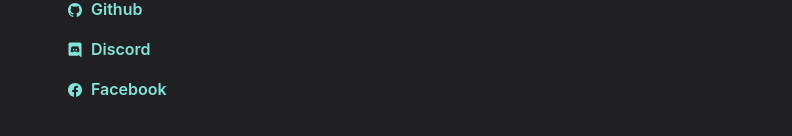
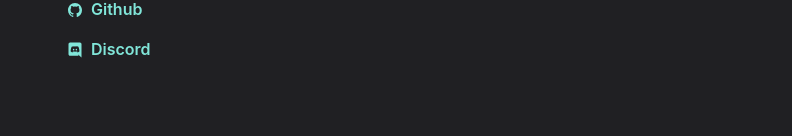
Before and after one commit to MuskanBartaula/portfolio, a Next.js app: page / in a window 1280 px wide. Shown: the part 682-818 px from the top of the page, without its empty margins (255-1047 px from the left). Built offline with nearby package versions, Linux system fonts and the light colour scheme.

Commit message:
Remove facebook link

```diff
--- a/pages/index.js
+++ b/pages/index.js
@@ -4,8 +4,7 @@ import Paragraph from "../components/paragraph"
 import { BioSection, BioYear } from "../components/bio"
 import {
     IoLogoGithub,
-    IoLogoDiscord,
-    IoLogoFacebook
+    IoLogoDiscord
 } from 'react-icons/io5'
 
 const Page = () => {
@@ -84,13 +83,6 @@ const Page = () => {
                             </Button>
                         </Link>
                     </ListItem>
-                    <ListItem>
-                        <Link href="https://www.facebook.com/MuskanMTD" target="_blank">
-                            <Button variant="ghost" colorScheme="teal" leftIcon={<Icon as={IoLogoFacebook} />}>
-                                Facebook
-                            </Button>
-                        </Link>
-                    </ListItem>
                 </List>
             </Section>
         </Container >
```
